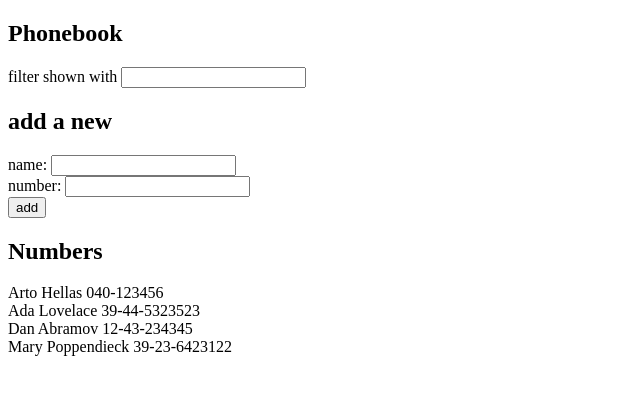
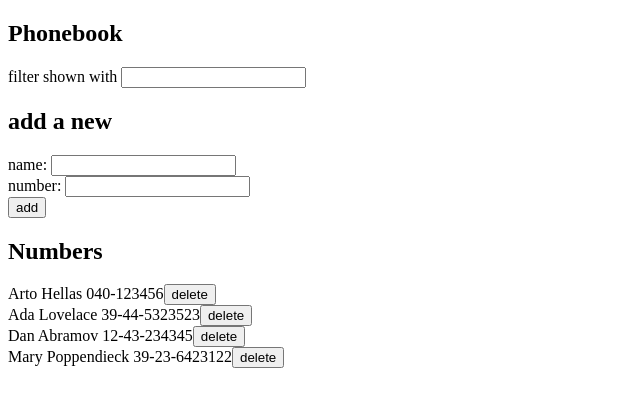
Before and after one commit to mliu-atlassian/full-stack-open, a React (Vite) app in the folder part2/phonebook/: page / in a window 1280 px wide. Shown: the top 406 px of the page, without its empty margins (0-640 px from the left). Built offline with nearby package versions, Linux system fonts and the light colour scheme; data requests are answered from the project's data file.

Commit message:
Add completed code for 2.14

```diff
--- a/part2/phonebook/src/App.jsx
+++ b/part2/phonebook/src/App.jsx
@@ -13,11 +13,22 @@ const PersonForm = ({ addPerson, newName, handleNameChange, newNumber, handleNum
     <div><button type="submit" onClick={addPerson}>add</button></div>
   </form>
 
-const Persons = ({ persons, filter }) =>
+const Persons = ({ persons, filter, removePerson }) =>
   (filter ? persons.filter(person => person.name.toLowerCase().includes(filter.toLowerCase())) : persons)
-    .map(person => <Person key={person.name} person={person} />)
+    .map(person => <Person key={person.id} person={person} remove={() => removePerson(person.id)} />)
 
-const Person = ({ person }) => <div>{person.name} {person.number}</div>
+const Person = ({ person, remove }) => {
+  const confirmRemove = () => {
+    if (window.confirm(`Delete ${person.name} ?`)) {
+      remove()
+    }
+  }
+
+  return <div>
+    {person.name} {person.number}
+    <button onClick={confirmRemove}>delete</button>
+  </div>
+}
 
 const App = () => {
   const [persons, setPersons] = useState([])
@@ -55,6 +66,12 @@ const App = () => {
     setNewNumber('')
   }
 
+  const removePerson = (id) => {
+    personService
+      .remove(id)
+      .then(() => setPersons(persons.filter(person => person.id !== id)))
+  }
+
   return (
     <div>
       <h2>Phonebook</h2>
@@ -62,7 +79,7 @@ const App = () => {
       <h2>add a new</h2>
       <PersonForm addPerson={addPerson} newName={newName} handleNameChange={handleNameChange} newNumber={newNumber} handleNumberChange={handleNumberChange} />
       <h2>Numbers</h2>
-      <Persons persons={persons} filter={filter} />
+      <Persons persons={persons} filter={filter} removePerson={removePerson} />
     </div>
   )
 }
--- a/part2/phonebook/src/services/persons.js
+++ b/part2/phonebook/src/services/persons.js
@@ -7,4 +7,6 @@ const create = newObject => axios.post(baseUrl, newObject).then(request => reque
 
 const update = (id, newObject) => axios.put(`${baseUrl}/${id}`, newObject).then(request => request.data)
 
-export default { getAll, create, update }
+const remove = (id) => axios.delete(`${baseUrl}/${id}`)
+
+export default { getAll, create, update, remove }
```
